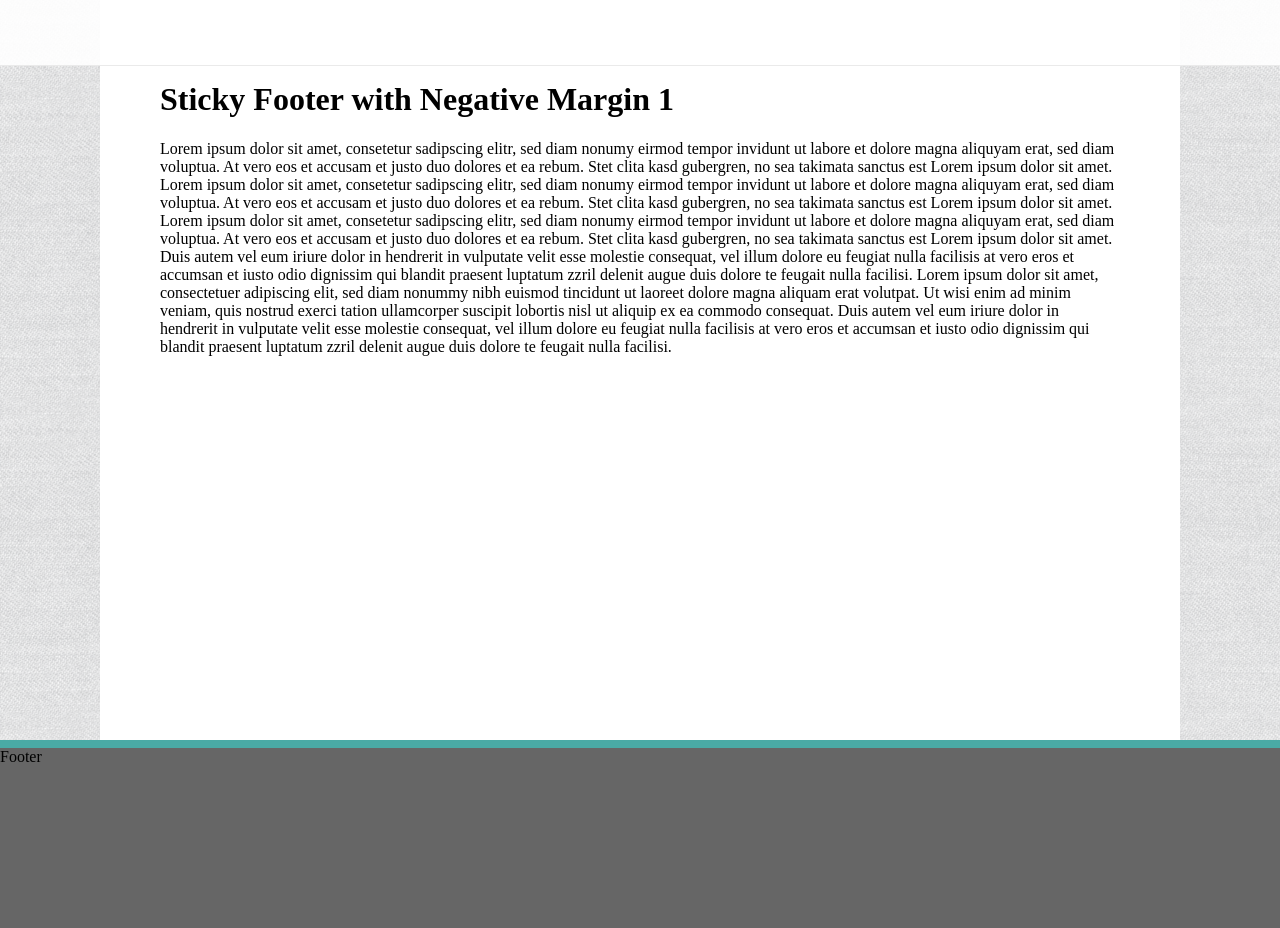
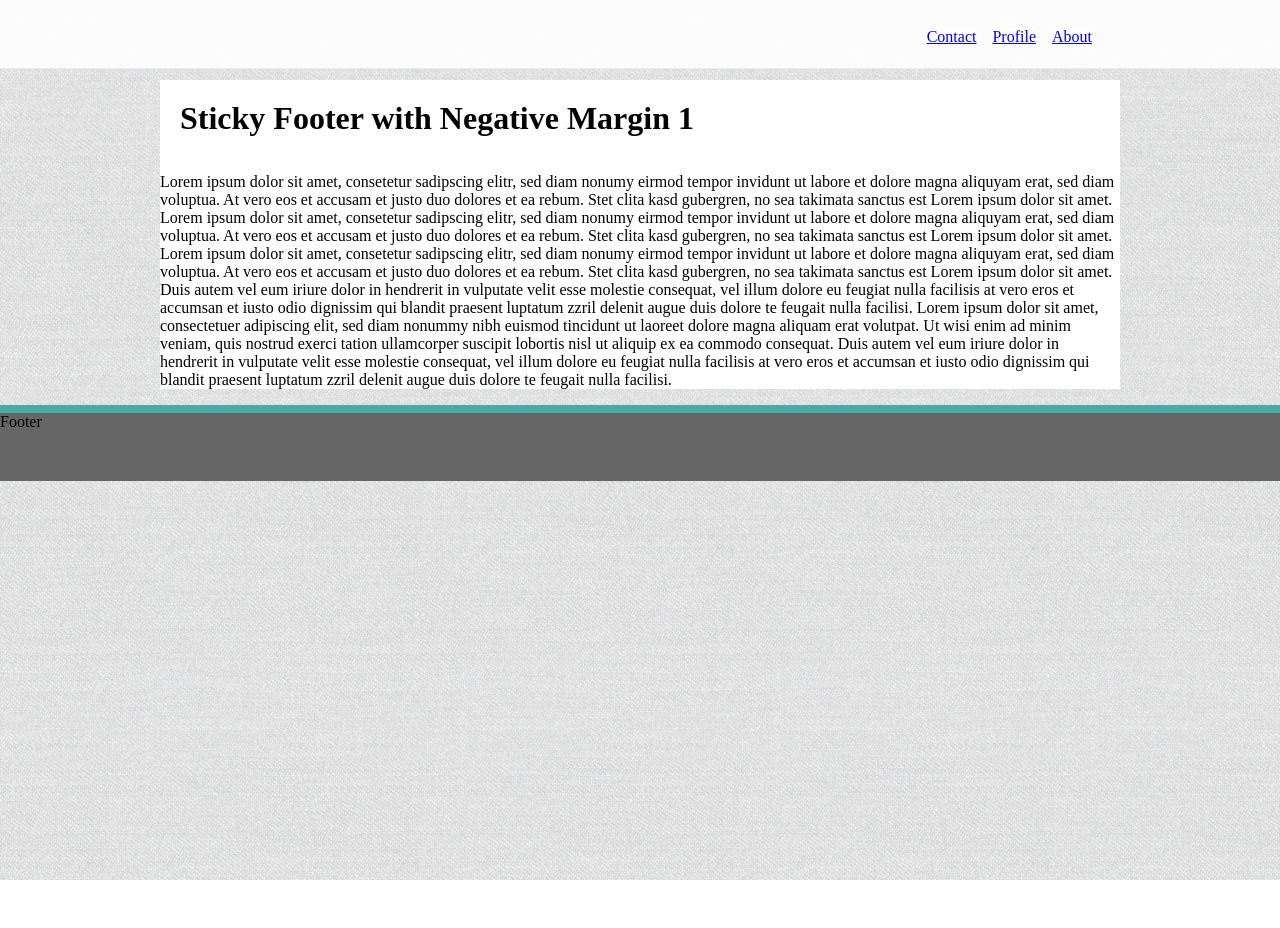
Before and after one commit to krpharr/portfolio, a plain HTML site: page index.html in a window 1280 px wide. After the commit the page ends 880 px from the top, so only its background shows below. Drawn offline with Linux system fonts and the light colour scheme.

Commit message:
updated header and menu

```diff
--- a/assets/css/style.css
+++ b/assets/css/style.css
@@ -1,3 +1,8 @@
+html, body {
+    height: 100%;
+    margin: 0;
+}
+
 body {
     background-image: url("../images/45degreee_fabric/45degreee_fabric.png");
     /* background-image: url("../images/creampaper/creampaper.png"); */
@@ -10,7 +15,7 @@ body {
     margin-left: 0;
     margin-bottom: 130px;
     background-color: rgba(255,255,255,0.9);
-    height: 65px;
+    height: 68px;
     border-bottom: solid 1px #eaeaea;
     position: fixed;
     width: 100%;
@@ -18,26 +23,52 @@ body {
     top: 0;
 }
 
-html, body {
-    height: 100%;
+.menu-container {
+    width: 960px;
+    margin-left: auto;
+    margin-right: auto;
+}
+
+ul {
+    list-style-type: none;
     margin: 0;
+    padding: 20px;
+}
+
+li {
+    float: right;
+}
+
+li a {
+    display: block;
+    margin: 8px;
+    background-color: rgba(255,255,255,0.9);
 }
 
 .content {
-    padding: 60px;
-    min-height: 100%;
+    /* padding: 60px; */
+    /* min-height: 100%; */
+    /* display: block; */
+    height: auto;
     width: 960px;
-    margin: 0 auto -180px;
+    margin: 80px auto -180px;
     background-color: #ffffff;
     border: 1px #dddddd red;
 }
 
+h1 {
+    margin: 0;
+    padding: 20px;
+}
+
 .push {
     height: 180px;
+    overflow: auto;
+    /* display: block; */
 }
 
 .footer {
     border-top: 8px solid #4aaaa5;
-    height: 180px;
+    height: 68px;
     background-color: #666666;
 }
--- a/index.html
+++ b/index.html
@@ -11,7 +11,20 @@
 
     <body>
 
-        <div class="header"></div>
+        <div class="header">
+
+            <div class="menu-container">
+
+                <ul>
+                    <li><a href="#">About</a></li>
+                    <li><a href="#">Profile</a></li>
+                    <li><a href="#">Contact</a></li>
+                </ul>
+
+            </div>
+
+        </div>
+
         <div class="content">
             <h1>Sticky Footer with Negative Margin 1</h1>
             <p>
@@ -21,12 +34,15 @@
 
                     Ut wisi enim ad minim veniam, quis nostrud exerci tation ullamcorper suscipit lobortis nisl ut aliquip ex ea commodo consequat. Duis autem vel eum iriure dolor in hendrerit in vulputate velit esse molestie consequat, vel illum dolore eu feugiat nulla facilisis at vero eros et accumsan et iusto odio dignissim qui blandit praesent luptatum zzril delenit augue duis dolore te feugait nulla facilisi.
              </p>
-            <div class="push"></div>
         </div>
+
+        <div class="push"></div>
+
 
         <footer class="footer">
             Footer
         </footer>
+
     </body>
 
 </html>
```
